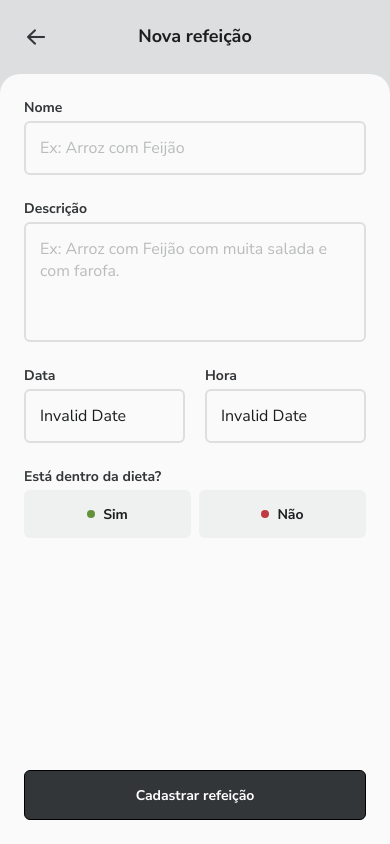
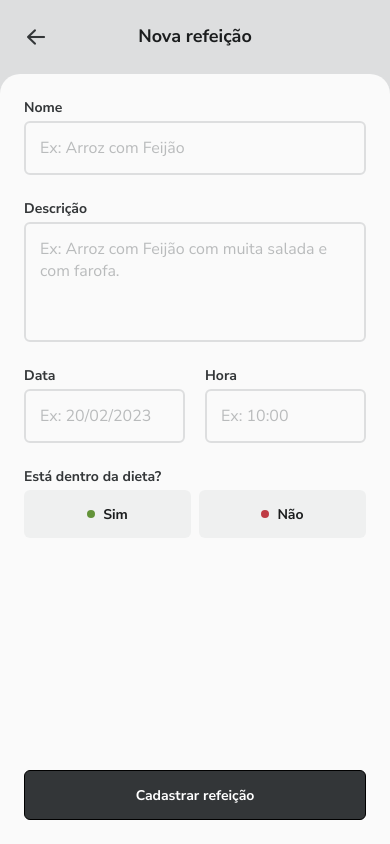
Before and after one commit to FarahWe/daily-diet, a React Native app: screen /newMeal in a window 390 px wide. Built offline with nearby package versions, Linux system fonts and the light colour scheme.

Commit message:
fixing date input

```diff
--- a/src/components/DateInput/index.tsx
+++ b/src/components/DateInput/index.tsx
@@ -42,7 +42,7 @@ export function DateInput({
   const { colors } = useTheme();
 
   const [isDatePickerVisible, setDatePickerVisibility] = useState(false);
-  const [selectDate, setSelectDate] = useState<Date | undefined>();
+  const [selectDate, setSelectDate] = useState<Date | undefined>(new Date());
 
   const title =
     type === "date"
--- a/src/components/Form/index.tsx
+++ b/src/components/Form/index.tsx
@@ -56,7 +56,7 @@ export function Form({ control, errors }: Props) {
             <DateInput
               type="date"
               label="Data"
-              value={new Date(value)}
+              value={value}
               onChange={onChange}
               placeholder="Ex: 20/02/2023"
               error={errors.date?.message}
@@ -71,7 +71,7 @@ export function Form({ control, errors }: Props) {
             <DateInput
               type="time"
               label="Hora"
-              value={new Date(value)}
+              value={value}
               onChange={onChange}
               placeholder="Ex: 10:00"
               viewStyle={{ flex: 1 }}
--- a/src/screens/EditMeal/components/index.tsx
+++ b/src/screens/EditMeal/components/index.tsx
@@ -29,8 +29,10 @@ export function EditMealBody({ meal }: Props) {
     defaultValues: {
       isDietMeal: meal?.isDietMeal,
       description: meal?.description,
-      date: meal?.date,
-      hour: meal?.hour,
+      //@ts-ignore
+      date: new Date(meal?.date),
+      //@ts-ignore
+      hour: new Date(meal?.hour),
       name: meal?.name,
     },
   });
```
